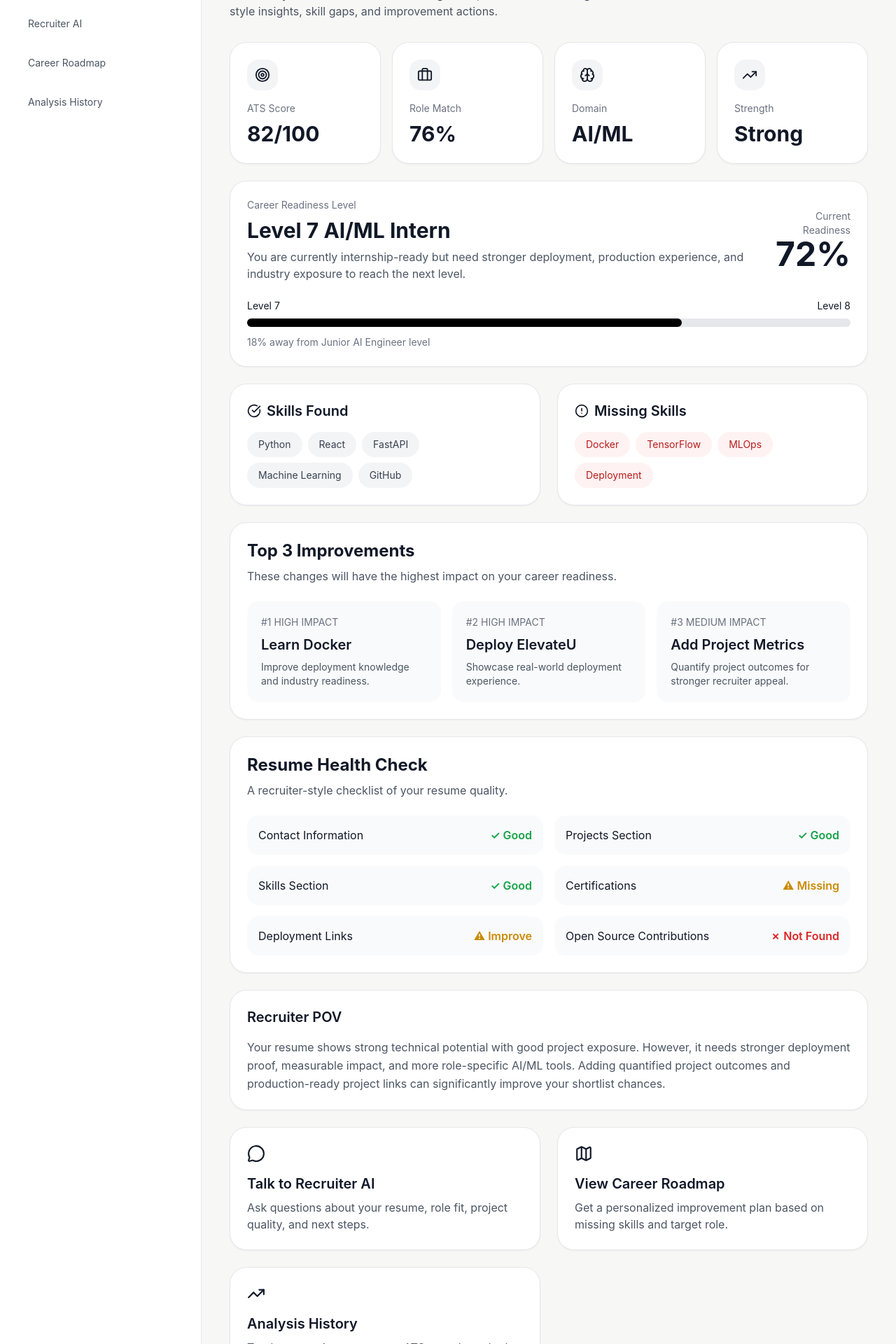
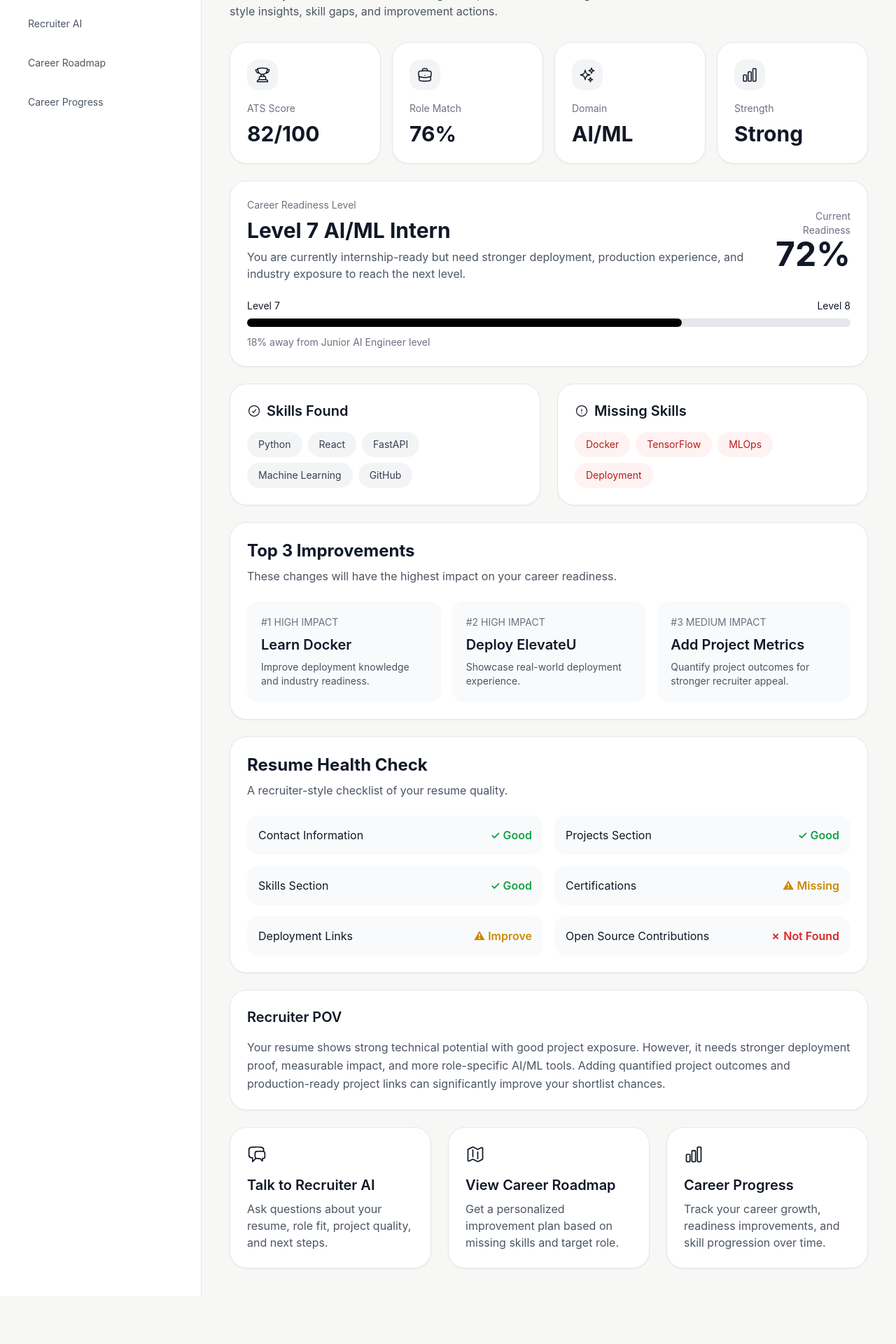
Before and after one commit to Jyo-08/CareerLens-AI, a React (Vite) app: page /dashboard in a window 1280 px wide. Shown: the part 140-2060 px from the top of the page at 70% size. After the commit the page ends 1992 px from the top, so only its background shows below. Built offline with nearby package versions, Linux system fonts and the light colour scheme.

Commit message:
refactor: replace Lucide icons with Heroicons

```diff
--- a/package.json
+++ b/package.json
@@ -10,8 +10,8 @@
     "preview": "vite preview"
   },
   "dependencies": {
+    "@heroicons/react": "^2.2.0",
     "@supabase/supabase-js": "^2.108.2",
-    "lucide-react": "^1.21.0",
     "react": "^19.2.6",
     "react-dom": "^19.2.6",
     "react-router-dom": "^6.30.4"
--- /dev/null
+++ b/src/components/MobileNav.jsx
@@ -0,0 +1,62 @@
+import { Link, useLocation } from "react-router-dom";
+import {
+  HomeIcon,
+  ChatBubbleLeftRightIcon,
+  MapIcon,
+  ChartBarIcon,
+} from "@heroicons/react/24/outline";
+
+function MobileNav() {
+  const location = useLocation();
+
+  const navItems = [
+    {
+      label: "Home",
+      path: "/dashboard",
+      icon: HomeIcon,
+    },
+    {
+      label: "AI",
+      path: "/recruiter-ai",
+      icon: ChatBubbleLeftRightIcon,
+    },
+    {
+      label: "Roadmap",
+      path: "/roadmap",
+      icon: MapIcon,
+    },
+    {
+      label: "Progress",
+      path: "/history",
+      icon: ChartBarIcon,
+    },
+  ];
+
+  return (
+    <nav className="fixed bottom-0 left-0 right-0 z-50 border-t border-gray-200 bg-white/95 backdrop-blur-md md:hidden">
+      <div className="flex items-center justify-around px-2 py-2">
+        {navItems.map((item) => {
+          const Icon = item.icon;
+          const isActive = location.pathname === item.path;
+
+          return (
+            <Link
+              key={item.path}
+              to={item.path}
+              className={`flex flex-col items-center gap-1 rounded-xl px-3 py-2 text-xs transition ${
+                isActive
+                  ? "text-indigo-600"
+                  : "text-gray-500 hover:text-gray-900"
+              }`}
+            >
+              <Icon className="h-5 w-5" />
+              <span>{item.label}</span>
+            </Link>
+          );
+        })}
+      </div>
+    </nav>
+  );
+}
+
+export default MobileNav;
--- a/src/pages/Dashboard.jsx
+++ b/src/pages/Dashboard.jsx
@@ -1,14 +1,14 @@
 import { Link } from "react-router-dom";
 import {
-  Brain,
-  Briefcase,
-  CheckCircle,
-  AlertCircle,
-  Target,
-  MessageCircle,
-  Map,
-  TrendingUp,
-} from "lucide-react";
+  SparklesIcon,
+  BriefcaseIcon,
+  CheckCircleIcon,
+  ExclamationCircleIcon,
+  TrophyIcon,
+  ChatBubbleLeftRightIcon,
+  MapIcon,
+  ChartBarIcon,
+} from "@heroicons/react/24/outline";
 
 function Dashboard() {
   return (
@@ -30,16 +30,14 @@ function Dashboard() {
               Career Roadmap
             </Link>
             <Link className="block rounded-xl px-4 py-3 text-gray-600 hover:bg-gray-100" to="/history">
-              Analysis History
+              Career Progress
             </Link>
           </nav>
         </aside>
 
         <main className="flex-1 p-6 md:p-10">
           <div className="mx-auto max-w-6xl">
-            <p className="text-sm font-medium text-gray-500">
-              Resume Intelligence Report
-            </p>
+            <p className="text-sm font-medium text-gray-500">Resume Intelligence Report</p>
 
             <h1 className="mt-2 text-4xl font-bold">
               Your CareerLens analysis is ready.
@@ -51,55 +49,34 @@ function Dashboard() {
             </p>
 
             <section className="mt-8 grid gap-4 md:grid-cols-4">
-              <div className="rounded-3xl border border-gray-200 bg-white p-6 shadow-sm">
+              {[
+                ["ATS Score", "82/100", TrophyIcon],
+                ["Role Match", "76%", BriefcaseIcon],
+                ["Domain", "AI/ML", SparklesIcon],
+                ["Strength", "Strong", ChartBarIcon],
+              ].map(([title, value, Icon]) => (
+                <div key={title} className="rounded-3xl border border-gray-200 bg-white p-6 shadow-sm">
                   <div className="mb-4 flex h-11 w-11 items-center justify-center rounded-2xl bg-gray-100">
-                  <Target size={22} />
+                    <Icon className="h-6 w-6" />
                   </div>
-                <p className="text-sm text-gray-500">ATS Score</p>
-                <h2 className="mt-2 text-3xl font-bold">82/100</h2>
+                  <p className="text-sm text-gray-500">{title}</p>
+                  <h2 className="mt-2 text-3xl font-bold">{value}</h2>
                 </div>
-
-              <div className="rounded-3xl border border-gray-200 bg-white p-6 shadow-sm">
-                <div className="mb-4 flex h-11 w-11 items-center justify-center rounded-2xl bg-gray-100">
-                  <Briefcase size={22} />
-                </div>
-                <p className="text-sm text-gray-500">Role Match</p>
-                <h2 className="mt-2 text-3xl font-bold">76%</h2>
-              </div>
-
-              <div className="rounded-3xl border border-gray-200 bg-white p-6 shadow-sm">
-                <div className="mb-4 flex h-11 w-11 items-center justify-center rounded-2xl bg-gray-100">
-                  <Brain size={22} />
-                </div>
-                <p className="text-sm text-gray-500">Domain</p>
-                <h2 className="mt-2 text-3xl font-bold">AI/ML</h2>
-              </div>
-
-              <div className="rounded-3xl border border-gray-200 bg-white p-6 shadow-sm">
-                <div className="mb-4 flex h-11 w-11 items-center justify-center rounded-2xl bg-gray-100">
-                  <TrendingUp size={22} />
-                </div>
-                <p className="text-sm text-gray-500">Strength</p>
-                <h2 className="mt-2 text-3xl font-bold">Strong</h2>
-              </div>
+              ))}
             </section>
 
             <section className="mt-6 rounded-3xl border border-gray-200 bg-white p-6 shadow-sm">
               <div className="flex items-center justify-between">
                 <div>
                   <p className="text-sm text-gray-500">Career Readiness Level</p>
-
-      <h2 className="mt-2 text-3xl font-bold">
-        Level 7 AI/ML Intern
-      </h2>
-
+                  <h2 className="mt-2 text-3xl font-bold">Level 7 AI/ML Intern</h2>
                   <p className="mt-2 text-gray-600">
                     You are currently internship-ready but need stronger deployment,
                     production experience, and industry exposure to reach the next level.
                   </p>
                 </div>
 
-    <div className="hidden md:block text-right">
+                <div className="hidden text-right md:block">
                   <p className="text-sm text-gray-500">Current Readiness</p>
                   <h3 className="text-5xl font-bold">72%</h3>
                 </div>
@@ -124,16 +101,13 @@ function Dashboard() {
             <section className="mt-6 grid gap-6 md:grid-cols-2">
               <div className="rounded-3xl border border-gray-200 bg-white p-6 shadow-sm">
                 <div className="mb-4 flex items-center gap-2">
-                  <CheckCircle size={20} />
+                  <CheckCircleIcon className="h-5 w-5" />
                   <h2 className="text-xl font-semibold">Skills Found</h2>
                 </div>
 
                 <div className="flex flex-wrap gap-2">
                   {["Python", "React", "FastAPI", "Machine Learning", "GitHub"].map((skill) => (
-                    <span
-                      key={skill}
-                      className="rounded-full bg-gray-100 px-4 py-2 text-sm text-gray-700"
-                    >
+                    <span key={skill} className="rounded-full bg-gray-100 px-4 py-2 text-sm text-gray-700">
                       {skill}
                     </span>
                   ))}
@@ -142,119 +116,89 @@ function Dashboard() {
 
               <div className="rounded-3xl border border-gray-200 bg-white p-6 shadow-sm">
                 <div className="mb-4 flex items-center gap-2">
-                  <AlertCircle size={20} />
+                  <ExclamationCircleIcon className="h-5 w-5" />
                   <h2 className="text-xl font-semibold">Missing Skills</h2>
                 </div>
 
                 <div className="flex flex-wrap gap-2">
                   {["Docker", "TensorFlow", "MLOps", "Deployment"].map((skill) => (
-                    <span
-                      key={skill}
-                      className="rounded-full bg-red-50 px-4 py-2 text-sm text-red-700"
-                    >
+                    <span key={skill} className="rounded-full bg-red-50 px-4 py-2 text-sm text-red-700">
                       {skill}
                     </span>
                   ))}
                 </div>
               </div>
             </section>
+
             <section className="mt-6 rounded-3xl border border-gray-200 bg-white p-6 shadow-sm">
-  <h2 className="text-2xl font-bold">
-    Top 3 Improvements
-  </h2>
-
+              <h2 className="text-2xl font-bold">Top 3 Improvements</h2>
               <p className="mt-2 text-gray-600">
                 These changes will have the highest impact on your career readiness.
               </p>
 
               <div className="mt-6 grid gap-4 md:grid-cols-3">
-
                 <div className="rounded-2xl bg-gray-50 p-5">
-      <p className="text-sm text-gray-500">
-        #1 HIGH IMPACT
-      </p>
-
-      <h3 className="mt-2 text-xl font-semibold">
-        Learn Docker
-      </h3>
-
+                  <p className="text-sm text-gray-500">#1 HIGH IMPACT</p>
+                  <h3 className="mt-2 text-xl font-semibold">Learn Docker</h3>
                   <p className="mt-2 text-sm text-gray-600">
                     Improve deployment knowledge and industry readiness.
                   </p>
                 </div>
 
                 <div className="rounded-2xl bg-gray-50 p-5">
-      <p className="text-sm text-gray-500">
-        #2 HIGH IMPACT
-      </p>
-
-      <h3 className="mt-2 text-xl font-semibold">
-        Deploy ElevateU
-      </h3>
-
+                  <p className="text-sm text-gray-500">#2 HIGH IMPACT</p>
+                  <h3 className="mt-2 text-xl font-semibold">Deploy ElevateU</h3>
                   <p className="mt-2 text-sm text-gray-600">
                     Showcase real-world deployment experience.
                   </p>
                 </div>
 
                 <div className="rounded-2xl bg-gray-50 p-5">
-      <p className="text-sm text-gray-500">
-        #3 MEDIUM IMPACT
-      </p>
-
-      <h3 className="mt-2 text-xl font-semibold">
-        Add Project Metrics
-      </h3>
-
+                  <p className="text-sm text-gray-500">#3 MEDIUM IMPACT</p>
+                  <h3 className="mt-2 text-xl font-semibold">Add Project Metrics</h3>
                   <p className="mt-2 text-sm text-gray-600">
                     Quantify project outcomes for stronger recruiter appeal.
                   </p>
                 </div>
-
               </div>
             </section>
 
             <section className="mt-6 rounded-3xl border border-gray-200 bg-white p-6 shadow-sm">
-  <h2 className="text-2xl font-bold">
-    Resume Health Check
-  </h2>
-
+              <h2 className="text-2xl font-bold">Resume Health Check</h2>
               <p className="mt-2 text-gray-600">
                 A recruiter-style checklist of your resume quality.
               </p>
 
               <div className="mt-6 grid gap-4 md:grid-cols-2">
-
                 <div className="flex items-center justify-between rounded-2xl bg-gray-50 p-4">
                   <span>Contact Information</span>
-      <span className="text-green-600 font-semibold">✓ Good</span>
+                  <span className="font-semibold text-green-600">✓ Good</span>
                 </div>
 
                 <div className="flex items-center justify-between rounded-2xl bg-gray-50 p-4">
                   <span>Projects Section</span>
-      <span className="text-green-600 font-semibold">✓ Good</span>
+                  <span className="font-semibold text-green-600">✓ Good</span>
                 </div>
 
                 <div className="flex items-center justify-between rounded-2xl bg-gray-50 p-4">
                   <span>Skills Section</span>
-      <span className="text-green-600 font-semibold">✓ Good</span>
+                  <span className="font-semibold text-green-600">✓ Good</span>
                 </div>
 
                 <div className="flex items-center justify-between rounded-2xl bg-gray-50 p-4">
                   <span>Certifications</span>
-      <span className="text-yellow-600 font-semibold">⚠ Missing</span>
+                  <span className="font-semibold text-yellow-600">⚠ Missing</span>
                 </div>
 
                 <div className="flex items-center justify-between rounded-2xl bg-gray-50 p-4">
                   <span>Deployment Links</span>
-      <span className="text-yellow-600 font-semibold">⚠ Improve</span>
+                  <span className="font-semibold text-yellow-600">⚠ Improve</span>
                 </div>
 
                 <div className="flex items-center justify-between rounded-2xl bg-gray-50 p-4">
                   <span>Open Source Contributions</span>
-      <span className="text-red-600 font-semibold">✗ Not Found</span>
+                  <span className="font-semibold text-red-600">✗ Not Found</span>
                 </div>
-
               </div>
             </section>
 
@@ -269,45 +213,30 @@ function Dashboard() {
               </p>
             </section>
 
-            <section className="mt-6 grid gap-6 md:grid-cols-2">
-              <Link
-                to="/recruiter-ai"
-                className="rounded-3xl border border-gray-200 bg-white p-6 shadow-sm transition hover:-translate-y-1 hover:shadow-md"
-              >
-                <MessageCircle size={26} />
+            <section className="mt-6 grid gap-6 md:grid-cols-3">
+              <Link to="/recruiter-ai" className="rounded-3xl border border-gray-200 bg-white p-6 shadow-sm transition hover:-translate-y-1 hover:shadow-md">
+                <ChatBubbleLeftRightIcon className="h-7 w-7" />
                 <h2 className="mt-4 text-xl font-semibold">Talk to Recruiter AI</h2>
                 <p className="mt-2 text-gray-600">
                   Ask questions about your resume, role fit, project quality, and next steps.
                 </p>
               </Link>
 
-              <Link
-                to="/roadmap"
-                className="rounded-3xl border border-gray-200 bg-white p-6 shadow-sm transition hover:-translate-y-1 hover:shadow-md"
-              >
-                <Map size={26} />
+              <Link to="/roadmap" className="rounded-3xl border border-gray-200 bg-white p-6 shadow-sm transition hover:-translate-y-1 hover:shadow-md">
+                <MapIcon className="h-7 w-7" />
                 <h2 className="mt-4 text-xl font-semibold">View Career Roadmap</h2>
                 <p className="mt-2 text-gray-600">
                   Get a personalized improvement plan based on missing skills and target role.
                 </p>
               </Link>
 
-              <Link
-  to="/history"
-  className="rounded-3xl border border-gray-200 bg-white p-6 shadow-sm transition hover:-translate-y-1 hover:shadow-md"
->
-  <TrendingUp size={26} />
-
-  <h2 className="mt-4 text-xl font-semibold">
-    Analysis History
-  </h2>
-
+              <Link to="/history" className="rounded-3xl border border-gray-200 bg-white p-6 shadow-sm transition hover:-translate-y-1 hover:shadow-md">
+                <ChartBarIcon className="h-7 w-7" />
+                <h2 className="mt-4 text-xl font-semibold">Career Progress</h2>
                 <p className="mt-2 text-gray-600">
-    Track resume improvements, ATS growth, and role match progress over time.
+                  Track your career growth, readiness improvements, and skill progression over time.
                 </p>
               </Link>
-
-
             </section>
           </div>
         </main>
--- a/src/pages/History.jsx
+++ b/src/pages/History.jsx
@@ -1,11 +1,11 @@
 import { Link } from "react-router-dom";
 import {
-  ArrowLeft,
-  FileText,
-  TrendingUp,
-  Calendar,
-  CheckCircle,
-} from "lucide-react";
+  ArrowLeftIcon,
+  DocumentTextIcon,
+  ChartBarIcon,
+  CalendarDaysIcon,
+  CheckCircleIcon,
+} from "@heroicons/react/24/outline";
 
 function History() {
   const history = [
@@ -38,11 +38,8 @@ function History() {
   return (
     <div className="min-h-screen bg-[#f7f7f5] text-gray-900">
       <main className="mx-auto max-w-6xl px-8 py-10">
-        <Link
-          to="/dashboard"
-          className="mb-8 inline-flex items-center gap-2 text-sm text-gray-500 hover:text-black"
-        >
-          <ArrowLeft size={16} />
+        <Link to="/dashboard" className="mb-8 inline-flex items-center gap-2 text-sm text-gray-500 hover:text-black">
+          <ArrowLeftIcon className="h-4 w-4" />
           Back to Dashboard
         </Link>
 
@@ -51,31 +48,28 @@ function History() {
             Resume Evolution Tracker
           </p>
 
-          <h1 className="text-4xl font-bold">Analysis History</h1>
+          <h1 className="text-4xl font-bold">Career Progress History</h1>
 
           <p className="mt-4 max-w-2xl text-gray-600">
-            Track how your resume improves over time across ATS score,
-            role match, recruiter readability, and career readiness.
+            Track your career growth journey through ATS improvements,
+            role match progression, skill development, and recruiter readiness.
           </p>
         </section>
 
         <section className="grid gap-5">
           {history.map((item) => (
-            <div
-              key={item.version}
-              className="rounded-3xl border border-gray-200 bg-white p-6 shadow-sm"
-            >
+            <div key={item.version} className="rounded-3xl border border-gray-200 bg-white p-6 shadow-sm">
               <div className="flex flex-col gap-6 md:flex-row md:items-center md:justify-between">
                 <div>
                   <div className="mb-3 flex items-center gap-3">
                     <div className="flex h-11 w-11 items-center justify-center rounded-2xl bg-gray-100">
-                      <FileText size={22} />
+                      <DocumentTextIcon className="h-6 w-6" />
                     </div>
 
                     <div>
                       <h2 className="text-xl font-semibold">{item.version}</h2>
                       <p className="flex items-center gap-2 text-sm text-gray-500">
-                        <Calendar size={14} />
+                        <CalendarDaysIcon className="h-4 w-4" />
                         {item.date}
                       </p>
                     </div>
@@ -107,25 +101,25 @@ function History() {
 
         <section className="mt-8 rounded-3xl border border-gray-200 bg-white p-8 shadow-sm">
           <div className="mb-4 flex items-center gap-3">
-            <TrendingUp size={26} />
+            <ChartBarIcon className="h-7 w-7" />
             <h2 className="text-2xl font-bold">Progress Summary</h2>
           </div>
 
           <div className="grid gap-4 md:grid-cols-3">
             <div className="rounded-2xl bg-gray-50 p-5">
-              <CheckCircle className="mb-3" size={22} />
+              <CheckCircleIcon className="mb-3 h-6 w-6" />
               <p className="text-sm text-gray-500">ATS Improvement</p>
               <h3 className="mt-1 text-2xl font-bold">+14</h3>
             </div>
 
             <div className="rounded-2xl bg-gray-50 p-5">
-              <CheckCircle className="mb-3" size={22} />
+              <CheckCircleIcon className="mb-3 h-6 w-6" />
               <p className="text-sm text-gray-500">Role Match Growth</p>
               <h3 className="mt-1 text-2xl font-bold">+22%</h3>
             </div>
 
             <div className="rounded-2xl bg-gray-50 p-5">
-              <CheckCircle className="mb-3" size={22} />
+              <CheckCircleIcon className="mb-3 h-6 w-6" />
               <p className="text-sm text-gray-500">Latest Status</p>
               <h3 className="mt-1 text-2xl font-bold">Strong</h3>
             </div>
--- a/src/pages/Upload.jsx
+++ b/src/pages/Upload.jsx
@@ -1,6 +1,7 @@
 import { useState } from "react";
 import { useNavigate, Link } from "react-router-dom";
 import { UploadCloud, FileText, Sparkles } from "lucide-react";
+import MobileNav from "../components/MobileNav.jsx";
 
 function Upload() {
   const navigate = useNavigate();
```
Also changed, not shown: src/pages/RecruiterAI.jsx (+10 -12 lines), src/pages/Roadmap.jsx (+25 -43 lines), 1 other file (tests, documents, lock files or other folders). Lines whose indentation alone changed are shown as unchanged.
